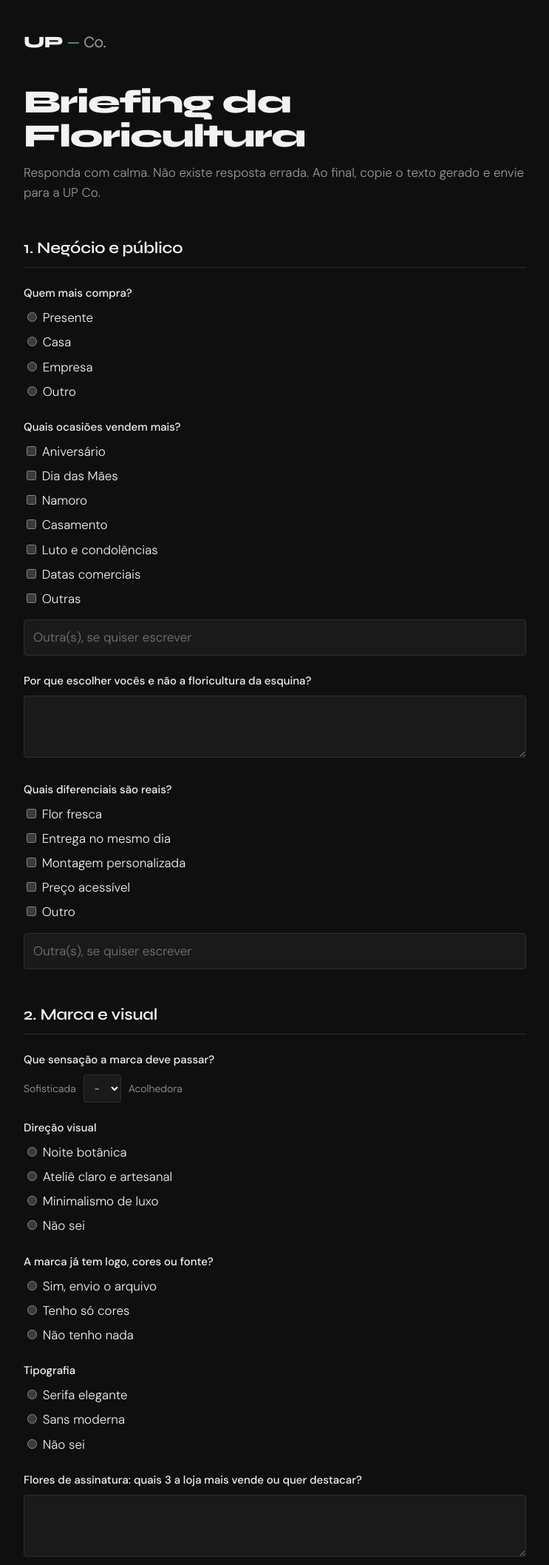
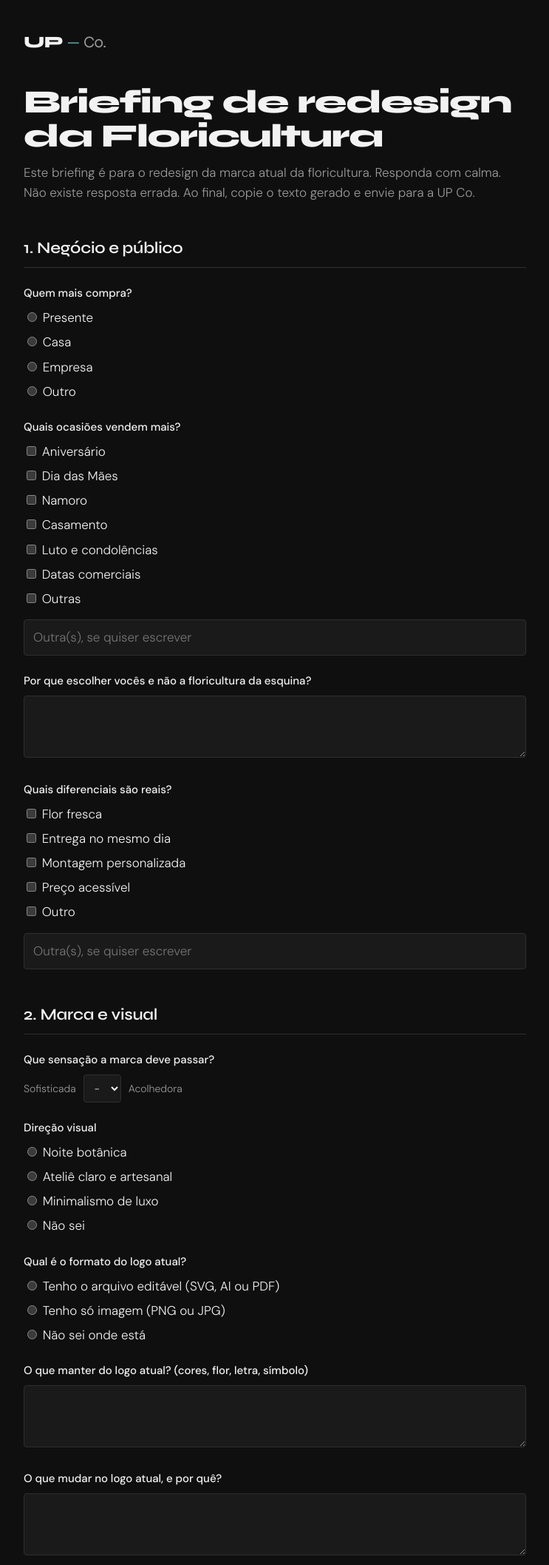
Before and after one commit to brutob2b-pixel/briefings-formularios, a plain HTML site: page formulario-1.html in a window 1280 px wide. Shown: the top 2115 px of the page at 74% size, without its empty margins (268-1011 px from the left). Drawn offline with Linux system fonts and the light colour scheme.

Commit message:
feat: briefing de redesign da floricultura

```diff
--- a/formulario-1.html
+++ b/formulario-1.html
@@ -3,7 +3,7 @@
 <head>
 <meta charset="utf-8">
 <meta name="viewport" content="width=device-width, initial-scale=1">
-<title>Briefing da Floricultura</title>
+<title>Briefing de redesign da Floricultura</title>
 <link rel="stylesheet" href="https://fonts.googleapis.com/css2?family=Syne:wght@400;600;800&family=DM+Sans:wght@300;400;500&display=swap">
 <style>
   :root{--bg:#0F0F0F;--bg2:#1A1A1A;--fg:#F2F2F2;--fg2:#9A9A9A;--acento:#57999B;--linha:#2E2E2E;color-scheme:dark}
@@ -35,8 +35,8 @@
 <body>
 <main>
   <header class="marca" aria-label="UP Co."><span class="up">UP</span><span class="trav">—</span><span class="co">Co.</span></header>
-  <h1>Briefing da Floricultura</h1>
-  <p class="intro">Responda com calma. Não existe resposta errada. Ao final, copie o texto gerado e envie para a UP Co.</p>
+  <h1>Briefing de redesign da Floricultura</h1>
+  <p class="intro">Este briefing é para o redesign da marca atual da floricultura. Responda com calma. Não existe resposta errada. Ao final, copie o texto gerado e envie para a UP Co.</p>
   <form id="form" novalidate>
     <h2>1. Negócio e público</h2>
     <div id="bloco-1"></div>
@@ -59,7 +59,9 @@ const PERGUNTAS = [
   {b:1, id:"q4", t:"multi", p:"Quais diferenciais são reais?", o:["Flor fresca","Entrega no mesmo dia","Montagem personalizada","Preço acessível","Outro"]},
   {b:2, id:"q5", t:"scale", p:"Que sensação a marca deve passar?", a:"Sofisticada", z:"Acolhedora"},
   {b:2, id:"q6", t:"one", p:"Direção visual", o:["Noite botânica","Ateliê claro e artesanal","Minimalismo de luxo","Não sei"]},
-  {b:2, id:"q7", t:"one", p:"A marca já tem logo, cores ou fonte?", o:["Sim, envio o arquivo","Tenho só cores","Não tenho nada"]},
+  {b:2, id:"q7", t:"one", p:"Qual é o formato do logo atual?", o:["Tenho o arquivo editável (SVG, AI ou PDF)","Tenho só imagem (PNG ou JPG)","Não sei onde está"]},
+  {b:2, id:"q7a", t:"text", p:"O que manter do logo atual? (cores, flor, letra, símbolo)"},
+  {b:2, id:"q7b", t:"text", p:"O que mudar no logo atual, e por quê?"},
   {b:2, id:"q8", t:"one", p:"Tipografia", o:["Serifa elegante","Sans moderna","Não sei"]},
   {b:2, id:"q9", t:"text", p:"Flores de assinatura: quais 3 a loja mais vende ou quer destacar?"},
   {b:3, id:"q10", t:"one", p:"Onde o pedido fecha?", o:["WhatsApp","Site","Os dois"]},
```
